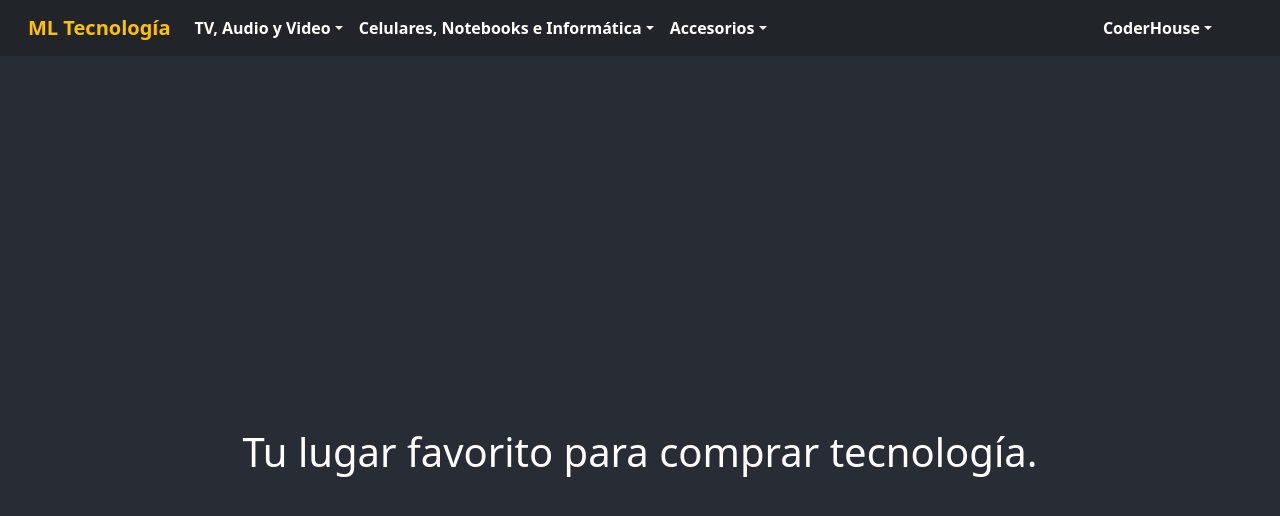
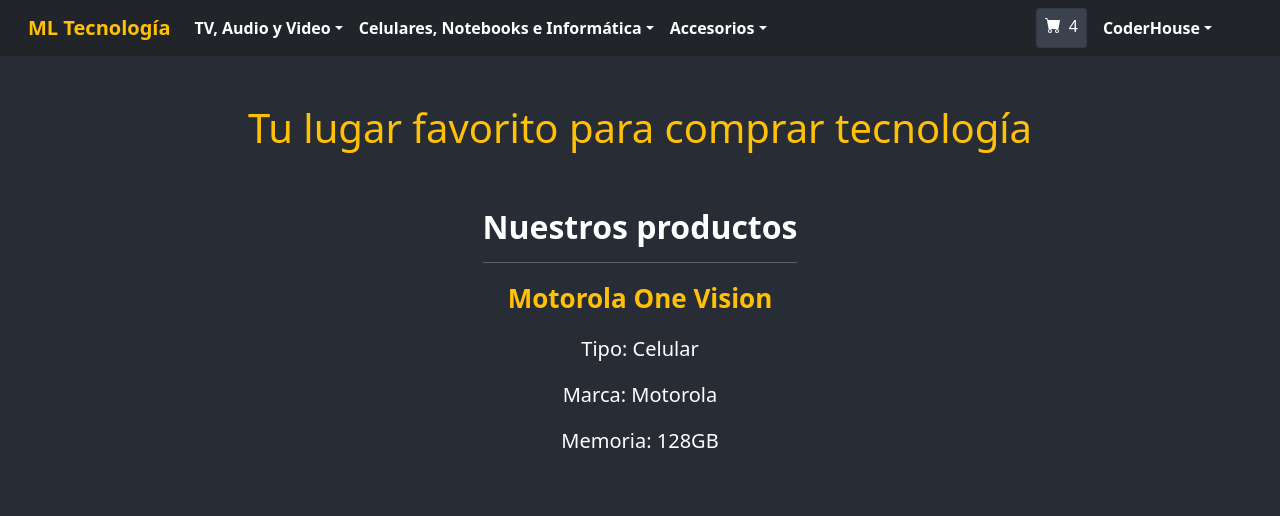
Before and after one commit to Macalui00/ml-tecnologia, a React (Create React App) app: page / in a window 1280 px wide. Shown: the top 516 px of the page. Built offline with nearby package versions, Linux system fonts and the light colour scheme.

Commit message:
updates agregados del 3er desafio

```diff
--- a/package.json
+++ b/package.json
@@ -12,6 +12,7 @@
     "react": "^18.1.0",
     "react-bootstrap": "^2.4.0",
     "react-dom": "^18.1.0",
+    "react-icons": "^4.3.1",
     "react-scripts": "5.0.1",
     "web-vitals": "^2.1.4"
   },
--- a/src/App.css
+++ b/src/App.css
@@ -8,7 +8,7 @@
   display: flex;
   flex-direction: column;
   align-items: center;
-  justify-content: center;
+  justify-content: start;
   font-size: calc(10px + 2vmin);
   color: white;
 }
--- a/src/App.js
+++ b/src/App.js
@@ -1,13 +1,23 @@
 import './App.css';
-import NavBar from './components/NavBar.js';
 import 'bootstrap/dist/css/bootstrap.min.css';
+import NavBar from './components/NavBar/NavBar.js';
+import ItemListContainer from './components/ItemListContainer/ItemListContainer.js';
 
 function App() {
+
+  const producto = {
+    nombre: "Motorola One Vision",
+    tipo: "Celular",
+    marca: "Motorola",
+    memoria: "128GB"
+  }
+
   return (
     <div className="App">
         <NavBar/>
         <main className='App-main'>
-          <h1>Tu lugar favorito para comprar tecnología.</h1>
+          <h1 className='mt-5 text-warning'>Tu lugar favorito para comprar tecnología</h1>
+          <ItemListContainer producto={producto}/>
         </main>
         <footer>
 
--- /dev/null
+++ b/src/components/CardWidget/CardWidget.css
@@ -0,0 +1,10 @@
+h1,h2,h3,h4,h5,h6{
+    color: white;
+}
+h4{
+    font-size: 16px;
+}
+.cardW{
+    cursor: pointer;
+    background-color: #3b414d;
+}
--- /dev/null
+++ b/src/components/CardWidget/CardWidget.js
@@ -0,0 +1,13 @@
+import './CardWidget.css';
+import {Card} from 'react-bootstrap';
+import { BsFillCartFill } from "react-icons/bs";
+
+const CardWidget = () => {
+    return (
+        <Card className='cardW'>
+            <Card.Body className='d-flex p-2 m-0'><BsFillCartFill color='white' className='mb-0'/> <h4 className='mb-0 ms-2'>4</h4></Card.Body>
+        </Card>
+    )
+}
+
+export default CardWidget
--- /dev/null
+++ b/src/components/ItemListContainer/ItemListContainer.css
@@ -0,0 +1,7 @@
+li{
+    list-style: none
+}
+
+.detalle{
+    font-size: 20px;
+}
--- /dev/null
+++ b/src/components/ItemListContainer/ItemListContainer.js
@@ -0,0 +1,18 @@
+import './ItemListContainer.css';
+
+const ItemListContainer = ({producto}) => {
+    return (
+        <section className='productos mt-5'>
+            <h2 className='fw-bold'>Nuestros productos</h2>
+            <hr/>
+            <ul className='m-0 p-0'>
+                <li><p className='fw-bold text-warning'>{producto.nombre}</p></li>
+                <li><p className='detalle'>Tipo: {producto.tipo}</p></li>
+                <li><p className='detalle'>Marca: {producto.marca}</p></li>
+                <li><p className='detalle'>Memoria: {producto.memoria}</p></li>
+            </ul>
+        </section>
+    )
+}
+
+export default ItemListContainer
--- a/src/components/NavBar.js
+++ b/src/components/NavBar/NavBar.js
@@ -1,5 +1,6 @@
 import {Navbar, Container, Nav, NavDropdown, InputGroup, FormControl, Button} from 'react-bootstrap';
 import './NavBar.css';
+import CardWidget from './../CardWidget/CardWidget.js';
 
 const NavBar = () => {
     return <header>
@@ -32,7 +33,8 @@
                                 </NavDropdown>
                             </Nav>
                             <Nav className="me-5 justify-content-end">
-                                <NavDropdown title="CoderHouse" id="basic-nav-dropdown" className='fw-bold'>
+                                <CardWidget/>
+                                <NavDropdown title="CoderHouse" id="basic-nav-dropdown" className='fw-bold ms-2'>
                                     <NavDropdown.Item className='fw-bold' href="#action/3.1">Mi Perfil</NavDropdown.Item>
                                     <NavDropdown.Item className='fw-bold' href="#action/3.2">Configuración</NavDropdown.Item>
                                     <NavDropdown.Divider />
```
Also changed, not shown: src/components/NavBar/NavBar.css (renamed from src/components/NavBar.css), 1 other file (tests, documents, lock files or other folders).
